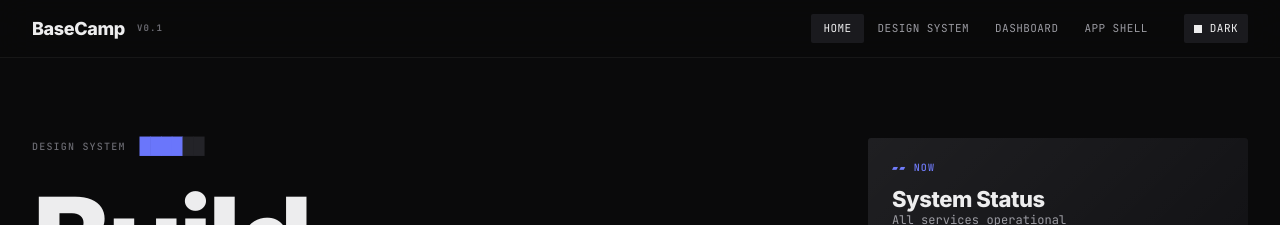
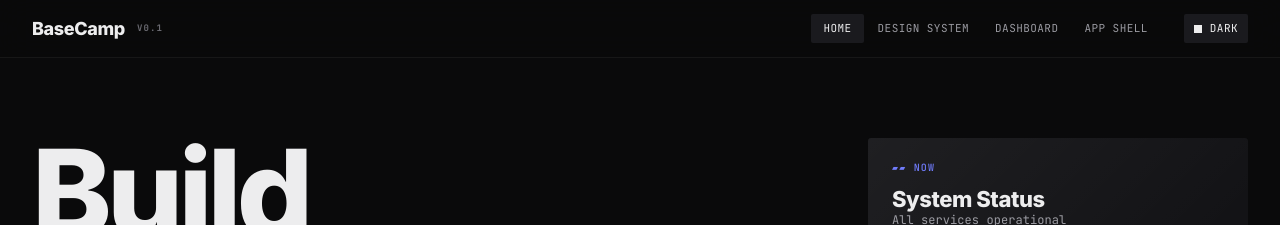
Before and after one commit to hendrikkels/basecamp, a Next.js app: page / in a window 1280 px wide. Shown: the top 225 px of the page. Built offline with nearby package versions, Linux system fonts and the light colour scheme.

Commit message:
Update color tokens for accessibility and consistency in design

```diff
--- a/src/app/page.tsx
+++ b/src/app/page.tsx
@@ -56,10 +56,6 @@ export default function Home() {
           <Box _padding="80px 0" _position="relative" _zIndex="1">
             <Box className={pageStyles.heroGrid}>
               <Box>
-                <Box _display="flex" _alignItems="center" _gap="14px" _marginBottom="32px">
-                  <Text size="micro" color="dim">Design System</Text>
-                  <BlockStrip filled={4} total={6} />
-                </Box>
                 <Heading variant="display-xl" level={1}>
                   Build Something <span style={{ color: "var(--acc)" }}>Great</span>
                 </Heading>
--- a/src/styles/tokens.css
+++ b/src/styles/tokens.css
@@ -19,23 +19,23 @@
   --d-faint:     #4a4a51;
 
   --d-acc:        #6A76FB;
-  --d-acc-on:     #000000;
+  --d-acc-on:     #ffffff;
   --d-acc-soft:   rgba(106,118,251,0.16);
   --d-acc-2:      #C839C5;
-  --d-acc-2-on:   #000000;
+  --d-acc-2-on:   #ffffff;
   --d-acc-2-soft: rgba(200,57,197,0.16);
   --d-danger:     #FD6F6B;
-  --d-danger-on:  #000000;
-  --d-danger-soft: rgba(253,111,107,0.16);
-  --d-warn:       #fffa71;
-  --d-warn-on:    #000000;
-  --d-warn-soft:  rgba(255,250,113,0.16);
-  --d-info:       #20c5c6;
-  --d-info-on:    #000000;
-  --d-info-soft:  rgba(32,197,198,0.16);
-  --d-success:    #2aed6d;
-  --d-success-on: #000000;
-  --d-success-soft: rgba(42,237,109,0.16);
+  --d-danger-on:  #ffffff;
+  --d-danger-soft: rgba(253,111,107,0.14);
+  --d-warn:       #e6bd1b;
+  --d-warn-on:    #ffffff;
+  --d-warn-soft:  rgba(230,189,27,0.14);
+  --d-info:       #0dc2c4;;
+  --d-info-on:    #ffffff;
+  --d-info-soft:  rgba(13,194,196,0.14);
+  --d-success:    #15d785;
+  --d-success-on: #ffffff;
+  --d-success-soft: rgba(21,215,133,0.14);
 
   /* LIGHT -------------------------------------------- */
   --l-bg:        #fafafa;
```
